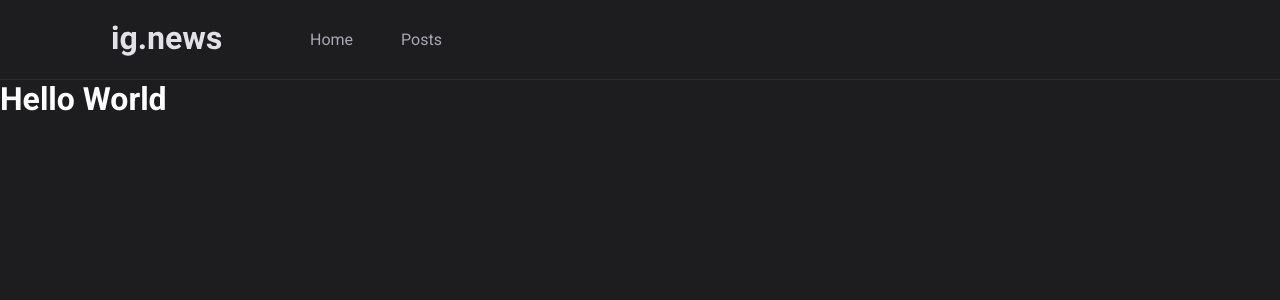
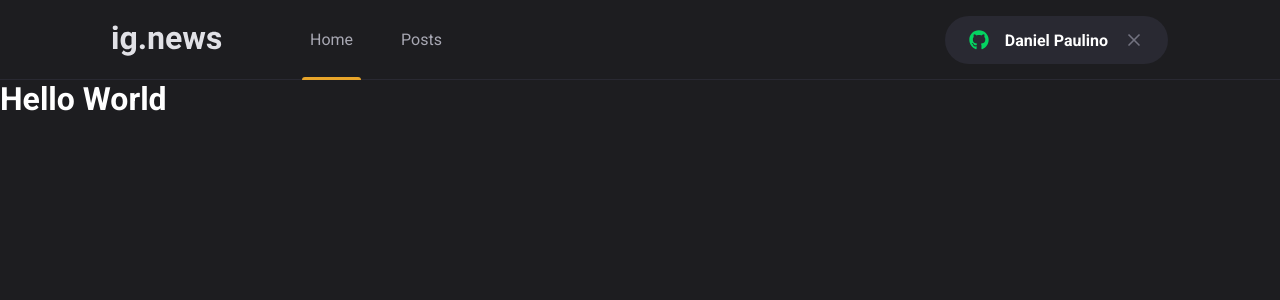
Before and after one commit to danielPaulinoMesquita/rocketseat-next, a Next.js app: page / in a window 1280 px wide. Shown: the top 300 px of the page. Built offline with nearby package versions, Linux system fonts and the light colour scheme.

Commit message:
7- Added button in html of Sign in with GitHub and fixed link nav.

```diff
--- a/package.json
+++ b/package.json
@@ -12,6 +12,7 @@
     "next": "12.1.6",
     "react": "18.1.0",
     "react-dom": "18.1.0",
+    "react-icons": "^4.4.0",
     "sass": "^1.52.2"
   },
   "devDependencies": {
--- a/src/components/Header/index.tsx
+++ b/src/components/Header/index.tsx
@@ -1,4 +1,5 @@
 import styles from './styles.module.scss';
+import {SignInButton} from '../SigningButton';
 
 export function Header(){
     return (
@@ -6,9 +7,10 @@
             <div className={styles.headerContent}>
                 <img src='/images/logo.svg' alt="ig.news"/>
                 <nav>
-                    <a>Home</a>
+                    <a className={styles.active}>Home</a>
                     <a>Posts</a>
                 </nav>
+                <SignInButton/>
             </div>
         </header>
     )
--- a/src/components/Header/styles.module.scss
+++ b/src/components/Header/styles.module.scss
@@ -39,7 +39,7 @@
         font-weight: bold;
       }
 
-      &:active::after {
+      &.active::after {
         content: '';
         height: 3px;
         border-radius: 3px 3px 0 0;
@@ -52,4 +52,8 @@
     }
   }
 
+  button {
+    margin-left: auto;
+  }
+
 }
--- /dev/null
+++ b/src/components/SigningButton/index.tsx
@@ -0,0 +1,24 @@
+import {FaGithub} from "react-icons/fa";
+import {FiX} from "react-icons/fi";
+import styles from './styles.module.scss'
+
+export function SignInButton(){
+    const isUserLoggedIn = true;
+
+    return isUserLoggedIn ? (
+        <button
+            type="button"
+            className={styles.signInButton}>
+            <FaGithub color="#04d361"/>
+            Daniel Paulino
+            <FiX color="#737380" className={styles.closeIcon}/>
+        </button>
+    ) : (
+        <button
+            type="button"
+            className={styles.signInButton}>
+            <FaGithub color="#eba417"/>
+            Sign in with GitHub
+        </button>
+    )
+}
--- /dev/null
+++ b/src/components/SigningButton/styles.module.scss
@@ -0,0 +1,34 @@
+.signInButton{
+  height: 3rem;
+  border-radius: 3rem;
+  background: var(--gray-600);
+  border: 0;
+  padding: 0 1.5rem;
+
+  display: flex;
+  align-items: center;
+  justify-content: center;
+
+  color: var(--white);
+  font-weight: bold;
+
+  svg {
+    width: 20px;
+    height: 20px;
+  }
+
+  svg:first-child {
+    margin-right: 1rem;
+  }
+
+  svg.closeIcon{
+    margin-left: 1rem;
+  }
+
+  transition: filter 0.2s;
+
+  &:hover {
+    filter: brightness(0.8);
+  }
+
+}
```
Also changed, not shown: 2 other files (tests, documents, lock files or other folders).
